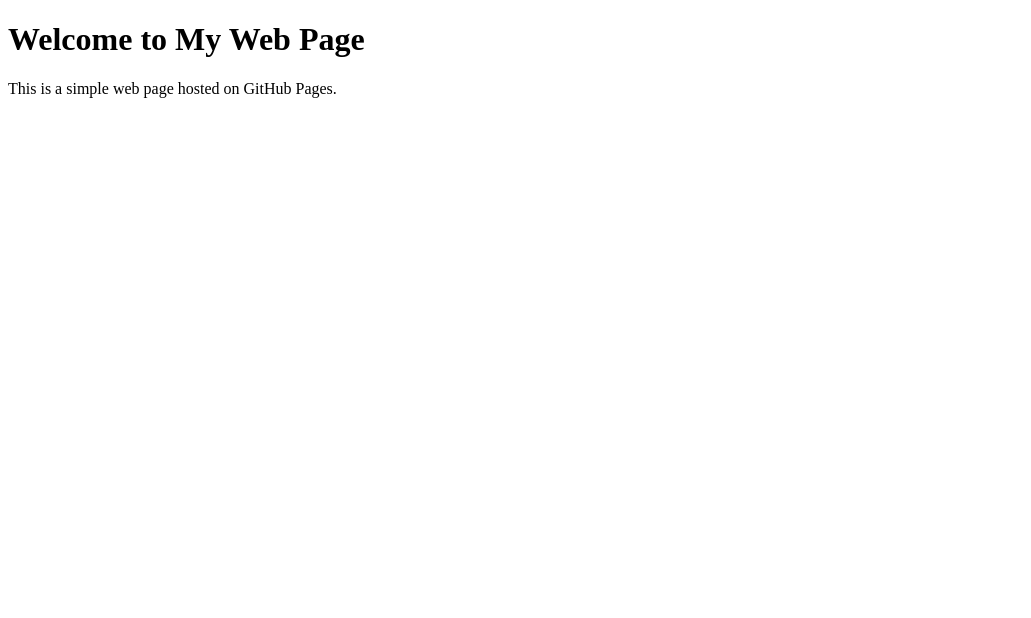
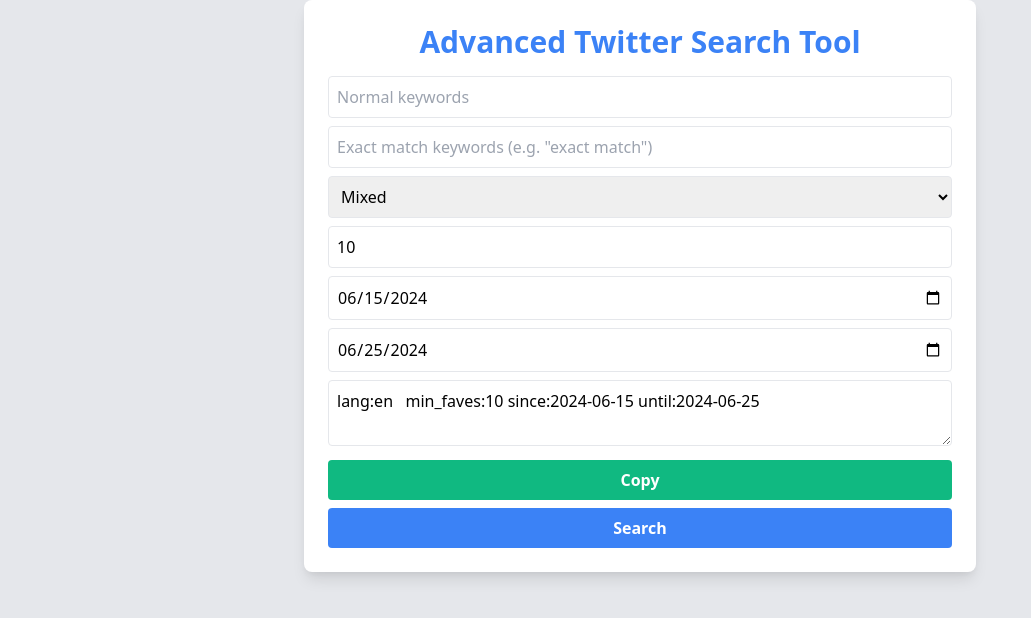
Before and after one commit to Parksybil/Parksybil.github.io, a plain HTML site: page index.html in a window 1280 px wide. Shown: the whole page, without its empty margins (0-1031 px from the left). Drawn offline with nearby package versions, Linux system fonts and the light colour scheme.

Commit message:
Update index.html

```diff
--- a/index.html
+++ b/index.html
@@ -1,10 +1,68 @@
 <!DOCTYPE html>
 <html>
 <head>
-    <title>My Web Page</title>
+    <meta charset="utf-8" />
+    <title>Advanced Twitter Search Tool by Park Sy Bil</title>
+    <link rel="stylesheet" href="https://cdn.jsdelivr.net/npm/tailwindcss/dist/tailwind.min.css">
 </head>
-<body>
-    <h1>Welcome to My Web Page</h1>
-    <p>This is a simple web page hosted on GitHub Pages.</p>
+<body class="bg-gray-200">
+    <div class="bg-white mx-auto max-w-2xl rounded-lg shadow-lg overflow-hidden p-6">
+        <h1 class="text-blue-500 text-center text-3xl font-bold mb-4">Advanced Twitter Search Tool</h1>
+        <form id="searchForm">
+            <input type="text" id="normal-search-term" placeholder="Normal keywords" class="w-full mb-2 p-2 border rounded" required>
+            <input type="text" id="exact-search-term" placeholder='Exact match keywords (e.g. "exact match")' class="w-full mb-2 p-2 border rounded">
+            <select id="result-type" class="w-full mb-2 p-2 border rounded">
+                <option value="mixed">Mixed</option>
+                <option value="recent">Recent</option>
+                <option value="popular">Popular</option>
+            </select>
+            <input type="number" id="min-likes" min="10" value="10" class="w-full mb-2 p-2 border rounded" required>
+            <input type="date" id="start-date" class="w-full mb-2 p-2 border rounded">
+            <input type="date" id="end-date" class="w-full mb-2 p-2 border rounded">
+            <textarea id="searchQueryBox" class="w-full mb-2 p-2 border rounded" readonly></textarea>
+            <button type="button" id="copyButton" class="w-full bg-green-500 hover:bg-green-700 text-white font-bold py-2 px-4 rounded mb-2">Copy</button>
+            <button type="submit" class="w-full bg-blue-500 hover:bg-blue-700 text-white font-bold py-2 px-4 rounded">Search</button>
+        </form>
+    </div>
+    <script>
+        const form = document.getElementById('searchForm');
+        const searchQueryBox = document.getElementById('searchQueryBox');
+        const copyButton = document.getElementById('copyButton');
+
+        function setDefaultDates() {
+            const endDate = new Date();
+            const startDate = new Date();
+            startDate.setDate(endDate.getDate() - 10);
+            document.getElementById('end-date').value = endDate.toISOString().split('T')[0];
+            document.getElementById('start-date').value = startDate.toISOString().split('T')[0];
+        }
+
+        function generateQuery() {
+            const params = [
+                `lang:en ${encodeURIComponent(document.getElementById('normal-search-term').value)}`,
+                document.getElementById('exact-search-term').value ? `"${encodeURIComponent(document.getElementById('exact-search-term').value)}"` : '',
+                `min_faves:${document.getElementById('min-likes').value}`,
+                `since:${document.getElementById('start-date').value}`,
+                `until:${document.getElementById('end-date').value}`
+            ];
+            searchQueryBox.value = params.join(' ').trim();
+        }
+
+        setDefaultDates();
+        generateQuery();
+
+        form.addEventListener('input', generateQuery);
+
+        copyButton.addEventListener('click', function() {
+            searchQueryBox.select();
+            document.execCommand('copy');
+        });
+
+        form.addEventListener('submit', function(e) {
+            e.preventDefault();
+            const queryString = `https://twitter.com/search?q=${encodeURIComponent(searchQueryBox.value)}&f=live`;
+            window.location.href = queryString;
+        });
+    </script>
 </body>
 </html>
```
